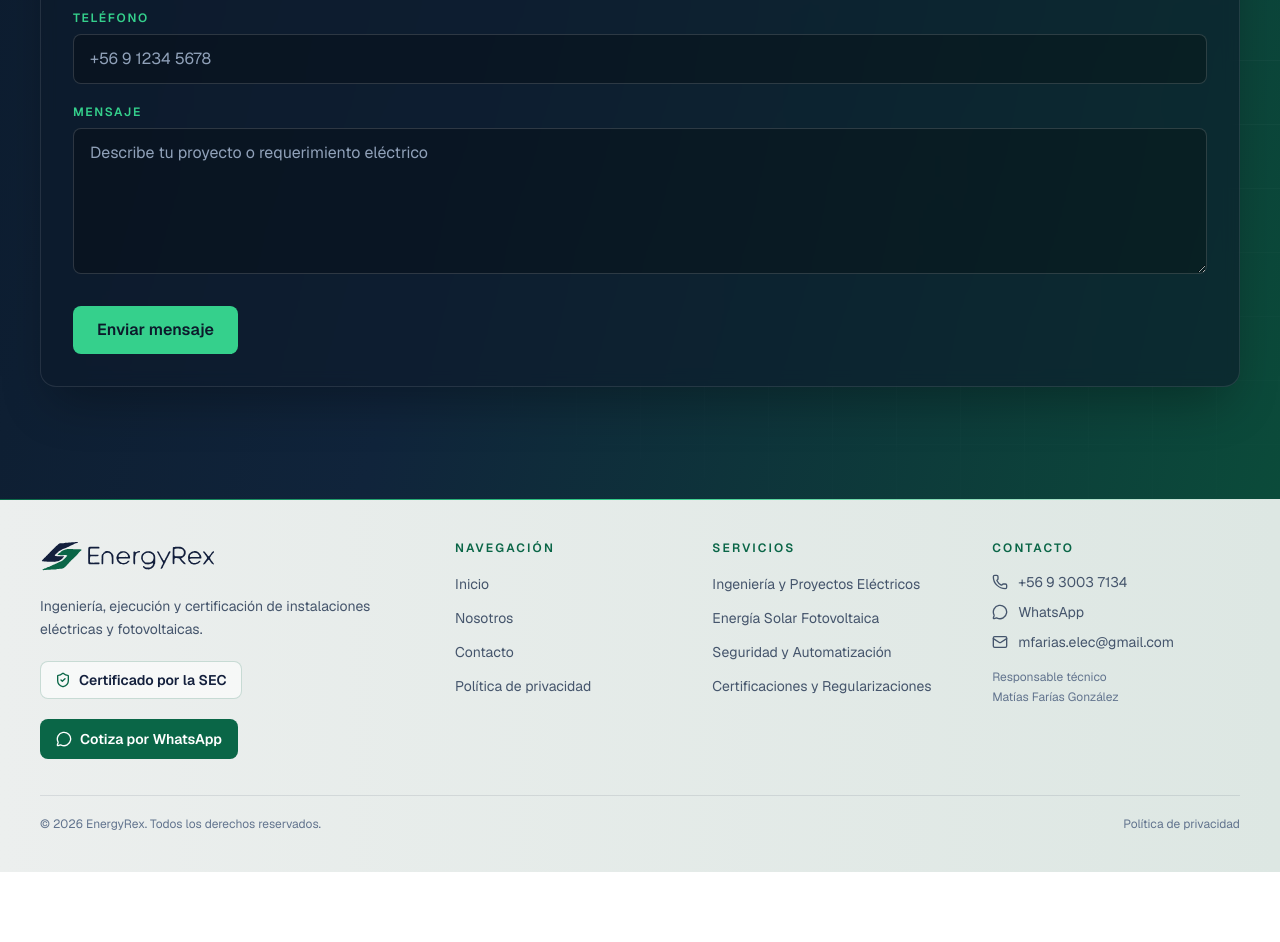
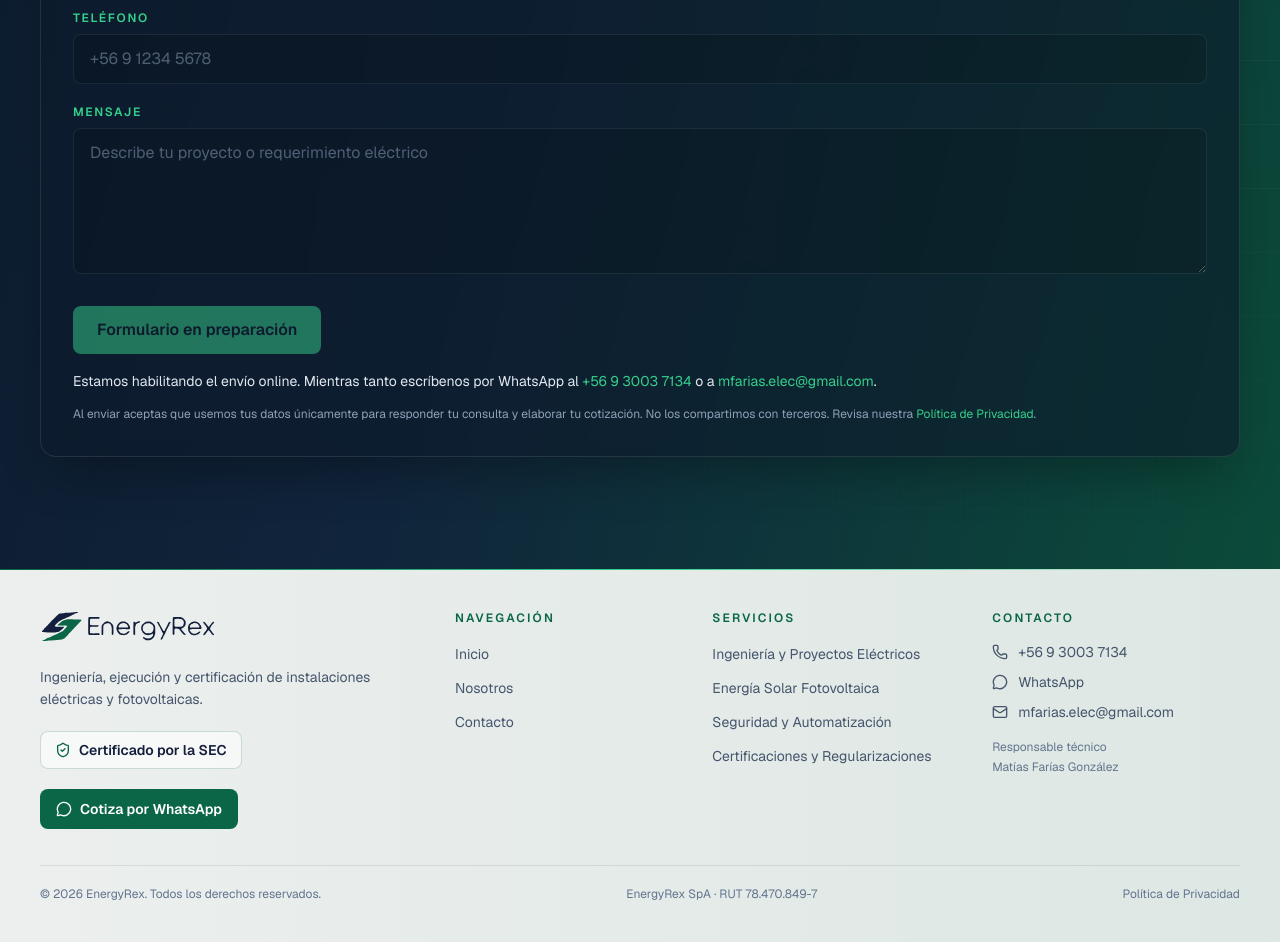
Before and after one commit to Markusams1984/energyrex, a Next.js app: page /contact in a window 1280 px wide. Shown: the part 1040-1982 px from the top of the page. Before the commit the page ends 1912 px from the top, so only its background shows below. Built offline with nearby package versions, Linux system fonts and the light colour scheme.

Commit message:
feat: politica de privacidad, aviso de datos y formulario deshabilitado

```diff
--- a/components/contact/form-contact.tsx
+++ b/components/contact/form-contact.tsx
@@ -1,3 +1,14 @@
+import Link from "next/link";
+import { siteConfig } from "@/lib/site-config";
+
+const { contact } = siteConfig;
+
+const labelClass =
+  "text-xs font-semibold tracking-[0.14em] text-brand-mint uppercase";
+
+const fieldClass =
+  "rounded-lg border border-white/15 bg-black/25 px-4 py-3 text-slate-100 placeholder:text-slate-400 focus:border-brand-mint focus:ring-1 focus:ring-brand-mint/40 focus:outline-none disabled:cursor-not-allowed disabled:opacity-50";
+
 export const FormContact = () => {
   async function enviarMensaje(formData: FormData) {
     "use server";
@@ -9,7 +20,13 @@ export const FormContact = () => {
       mensaje: formData.get("mensaje"),
     };
 
-    // TODO: enviar el correo o guardar el mensaje (Resend, Nodemailer, DB, etc.)
+    // TODO: enviar el correo o guardar el mensaje (Resend, Nodemailer, DB,
+    // Formspree, etc.). Hoy esto solo imprime en el log del servidor: el
+    // mensaje no llega a ninguna parte.
+    // Al conectarlo: quitar los disabled de inputs y botón, restaurar el
+    // texto "Enviar mensaje", eliminar el párrafo de "Formulario en
+    // preparación", y actualizar la sección 2 de privacy-policy.tsx
+    // quitando la frase sobre el formulario deshabilitado.
     console.log("Nuevo mensaje de contacto:", datos);
   }
 
@@ -29,10 +46,7 @@ export const FormContact = () => {
 
           <div className="mt-8 grid gap-5 sm:grid-cols-2">
             <div className="flex flex-col gap-2">
-              <label
-                htmlFor="nombre"
-                className="text-xs font-semibold tracking-[0.14em] text-brand-mint uppercase"
-              >
+              <label htmlFor="nombre" className={labelClass}>
                 Nombre
               </label>
               <input
@@ -40,17 +54,15 @@ export const FormContact = () => {
                 name="nombre"
                 type="text"
                 required
+                disabled
                 autoComplete="name"
                 placeholder="Tu nombre"
-                className="rounded-lg border border-white/15 bg-black/25 px-4 py-3 text-slate-100 placeholder:text-slate-400 focus:border-brand-mint focus:ring-1 focus:ring-brand-mint/40 focus:outline-none"
+                className={fieldClass}
               />
             </div>
 
             <div className="flex flex-col gap-2">
-          <label
-            htmlFor="email"
-            className="text-xs font-semibold tracking-[0.14em] text-brand-mint uppercase"
-          >
+              <label htmlFor="email" className={labelClass}>
                 Correo
               </label>
               <input
@@ -58,34 +70,30 @@ export const FormContact = () => {
                 name="email"
                 type="email"
                 required
+                disabled
                 autoComplete="email"
                 placeholder="tucorreo@ejemplo.cl"
-            className="rounded-lg border border-white/15 bg-black/25 px-4 py-3 text-slate-100 placeholder:text-slate-400 focus:border-brand-mint focus:ring-1 focus:ring-brand-mint/40 focus:outline-none"
+                className={fieldClass}
               />
             </div>
 
             <div className="flex flex-col gap-2 sm:col-span-2">
-          <label
-            htmlFor="telefono"
-            className="text-xs font-semibold tracking-[0.14em] text-brand-mint uppercase"
-          >
+              <label htmlFor="telefono" className={labelClass}>
                 Teléfono
               </label>
               <input
                 id="telefono"
                 name="telefono"
                 type="tel"
+                disabled
                 autoComplete="tel"
                 placeholder="+56 9 1234 5678"
-            className="rounded-lg border border-white/15 bg-black/25 px-4 py-3 text-slate-100 placeholder:text-slate-400 focus:border-brand-mint focus:ring-1 focus:ring-brand-mint/40 focus:outline-none"
+                className={fieldClass}
               />
             </div>
 
             <div className="flex flex-col gap-2 sm:col-span-2">
-          <label
-            htmlFor="mensaje"
-            className="text-xs font-semibold tracking-[0.14em] text-brand-mint uppercase"
-          >
+              <label htmlFor="mensaje" className={labelClass}>
                 Mensaje
               </label>
               <textarea
@@ -93,18 +101,54 @@ export const FormContact = () => {
                 name="mensaje"
                 rows={5}
                 required
+                disabled
                 placeholder="Describe tu proyecto o requerimiento eléctrico"
-            className="resize-y rounded-lg border border-white/15 bg-black/25 px-4 py-3 text-slate-100 placeholder:text-slate-400 focus:border-brand-mint focus:ring-1 focus:ring-brand-mint/40 focus:outline-none"
+                className={`resize-y ${fieldClass}`}
               />
             </div>
           </div>
 
           <button
             type="submit"
-            className="mt-8 w-full rounded-lg bg-brand-mint px-6 py-3 font-semibold text-brand-navy transition-colors hover:bg-white sm:w-auto"
+            disabled
+            className="mt-8 w-full rounded-lg bg-brand-mint px-6 py-3 font-semibold text-brand-navy transition-colors hover:bg-white disabled:cursor-not-allowed disabled:opacity-50 disabled:hover:bg-brand-mint sm:w-auto"
           >
-            Enviar mensaje
+            Formulario en preparación
           </button>
+
+          <p className="mt-4 text-sm leading-relaxed text-slate-200">
+            Estamos habilitando el envío online. Mientras tanto escríbenos por
+            WhatsApp al{" "}
+            <a
+              href={contact.whatsapp}
+              target="_blank"
+              rel="noopener noreferrer"
+              className="text-brand-mint hover:underline"
+            >
+              {contact.phone}
+            </a>{" "}
+            o a{" "}
+            <a
+              href={`mailto:${contact.email}`}
+              className="text-brand-mint hover:underline"
+            >
+              {contact.email}
+            </a>
+            .
+          </p>
+
+          <p className="mt-3 text-xs leading-relaxed text-slate-400">
+            Al enviar aceptas que usemos tus datos únicamente para responder tu
+            consulta y elaborar tu cotización. No los compartimos con terceros.
+            Revisa nuestra{" "}
+            <Link
+              href="/privacidad"
+              className="text-brand-mint hover:underline"
+            >
+              Política de Privacidad
+            </Link>
+            .
+          </p>
         </form>
       </div>
     </section>
--- a/components/footer/footer.tsx
+++ b/components/footer/footer.tsx
@@ -139,18 +139,14 @@ export const Footer = () => {
           <p>
             © {year} {siteConfig.name}. Todos los derechos reservados.
           </p>
-          {(legal.razonSocial || legal.rut) && (
-            <p>
-              {legal.razonSocial}
-              {legal.razonSocial && legal.rut && " · "}
-              {legal.rut && `RUT ${legal.rut}`}
-            </p>
-          )}
+          <p>
+            {legal.razonSocial} · RUT {legal.rut}
+          </p>
           <Link
             href="/privacidad"
             className="transition-colors hover:text-brand-green"
           >
-            Política de privacidad
+            Política de Privacidad
           </Link>
         </div>
       </div>
--- a/components/legal/privacy-policy.tsx
+++ b/components/legal/privacy-policy.tsx
@@ -14,7 +14,7 @@ const sections = [
   {
     title: "2. Datos que recopilamos",
     body: [
-      "Únicamente tratamos los datos que tú nos entregas de forma voluntaria a través del formulario de contacto: nombre, correo electrónico, teléfono (opcional) y el mensaje con la descripción de tu requerimiento.",
+      "Únicamente tratamos los datos que tú nos entregas de forma voluntaria a través del formulario de contacto: nombre, correo electrónico, teléfono (opcional) y el mensaje con la descripción de tu requerimiento. Actualmente el formulario de contacto se encuentra deshabilitado, por lo que no estamos recibiendo datos a través del sitio.",
       "No utilizamos cookies de publicidad ni de seguimiento, y no recopilamos datos sensibles en el sentido de la Ley N° 19.628.",
     ],
   },
@@ -40,7 +40,7 @@ const sections = [
   {
     title: "6. Seguridad",
     body: [
-      "Aplicamos medidas razonables de seguridad para evitar el acceso no autorizado, la pérdida o la alteración de la información. El envío del formulario se realiza sobre una conexión cifrada (HTTPS).",
+      "Aplicamos medidas razonables de seguridad para evitar el acceso no autorizado, la pérdida o la alteración de la información. El sitio se sirve sobre conexión cifrada y el acceso a los mensajes recibidos está restringido al responsable.",
     ],
   },
   {
@@ -53,7 +53,7 @@ const sections = [
   {
     title: "8. Marco normativo aplicable",
     body: [
-      "Este sitio se rige por la Ley N° 19.628 sobre Protección de la Vida Privada. La Ley N° 21.719, publicada en diciembre de 2024, moderniza dicho régimen y crea la Agencia de Protección de Datos Personales; su entrada en vigencia está diferida a diciembre de 2026. Actualizaremos esta política para ajustarnos a las nuevas exigencias antes de esa fecha.",
+      "Este sitio se rige por la Ley N° 19.628 sobre Protección de la Vida Privada. La Ley N° 21.719, publicada en diciembre de 2024, moderniza dicho régimen y crea la Agencia de Protección de Datos Personales; su entrada en vigencia está diferida a diciembre de 2026.",
     ],
   },
   {
@@ -103,6 +103,10 @@ export const PrivacyPolicy = () => {
             </article>
           ))}
         </div>
+
+        <p className="mt-8 text-sm text-slate-400">
+          Última actualización: {legal.politicaActualizada}
+        </p>
       </div>
     </section>
   );
--- a/lib/site-config.ts
+++ b/lib/site-config.ts
@@ -12,10 +12,10 @@ export const siteConfig = {
   certification: "Certificado por la SEC",
   /** Identificación legal exigible a un sitio comercial chileno. */
   legal: {
-    /** Razón social inscrita. Completar. */
-    razonSocial: "",
-    /** RUT de la empresa o del titular. Completar. */
-    rut: "",
+    razonSocial: "EnergyRex SpA",
+    rut: "78.470.849-7",
+    /** Fecha de la última revisión de la política de privacidad. */
+    politicaActualizada: "27 de agosto de 2026",
   },
   contact: {
     phone: "+56 9 3003 7134",
@@ -32,12 +32,11 @@ export const navItems = [
   { path: "/contact", text: "Contacto" },
 ];
 
-/** El footer sí necesita el enlace explícito a Inicio, más el legal. */
-export const footerNavItems = [
-  { path: "/", text: "Inicio" },
-  ...navItems,
-  { path: "/privacidad", text: "Política de privacidad" },
-];
+/**
+ * El footer sí necesita el enlace explícito a Inicio. La política de
+ * privacidad no va aquí: vive en el bloque legal de la barra inferior.
+ */
+export const footerNavItems = [{ path: "/", text: "Inicio" }, ...navItems];
 
 /**
  * Servicios de la empresa. El `slug` es el ancla dentro de /about, así el
```
Lines whose indentation alone changed are shown as unchanged.
